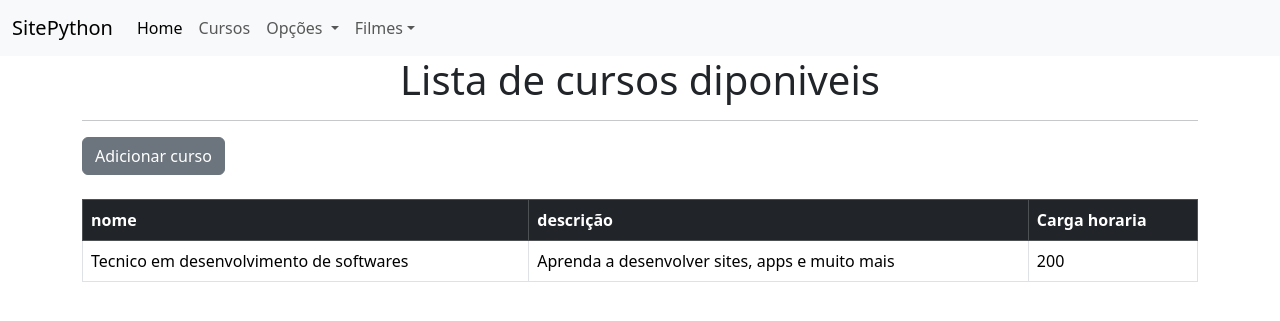
After one commit to 1GustavoBueno1/Estudos, a Flask app: page /CursosDisponiveis in a window 1280 px wide. The commit adds this page. Shown: the top 321 px of the page. Run offline with Flask 3, Linux system fonts and the light colour scheme.

Commit message:
Adicionando novas paginas cursos disponiveis e adicionar cursos e criando suas respectivas funções

```diff
--- a/FlaskAPI/main.py
+++ b/FlaskAPI/main.py
@@ -1,4 +1,4 @@
-from flask import Flask, render_template, request
+from flask import Flask, render_template, request, redirect, url_for
 from flask_sqlalchemy import SQLAlchemy
 import urllib.request, json
 from dotenv import load_dotenv
@@ -9,7 +9,7 @@ db = SQLAlchemy(app)
 app.json.sort_keys = False
 load_dotenv()
 API_KEY = os.getenv("api_key")
-class UsuariosDoCurso(db.Model):
+class Cursos(db.Model):
     def __init__(self, nome, desc, ch):
         self.nome = nome
         self.desc = desc
@@ -18,26 +18,25 @@ class UsuariosDoCurso(db.Model):
     nome = db.Column(db.String(50))
     desc = db.Column(db.String(150))
     ch = db.Column(db.Integer)
-
-
-registros = []
-frutas = ["banana", "maça", "Melancia"]
 @app.route("/", methods = ['GET'])
 def homepage():
     return render_template("homepage.html")
-@app.route("/pagina1", methods = ['GET', 'POST'])
-def pagina1():
-    if request.method == "POST":
-        if request.form.get("frutas"):
-            frutas.append(request.form.get("frutas"))
-    return render_template("Index.html", frutas = frutas)
 
-@app.route("/pagina2", methods = ['GET', 'POST'])
-def pagina2():
+@app.route("/CursosDisponiveis", methods = ['GET'])
+def ver_cursos():
+    return render_template("cursos_disponiveis.html", cursos = Cursos.query.all())
+
+@app.route("/CadastrarCurso", methods = ['GET', 'POST'])
+def cadastrar_curso():
     if request.method == 'POST':
-        if request.form.get("Aluno") and request.form.get("Nota"):
-            registros.append({'Aluno': request.form.get("Aluno"), 'Nota': request.form.get("Nota")})
-    return render_template("pag2.html", registros = registros)
+        nome = request.form.get("nome")
+        desc = request.form.get("desc")
+        ch = request.form.get("ch")
+        curso = Cursos(nome, desc, ch)
+        db.session.add(curso)
+        db.session.commit()
+        return redirect(url_for('cadastrar_curso'))
+    return render_template("cadastro_de_cursos.html")
 
 @app.route("/filmes/<propriedade>", methods = ['GET'])
 def filmes(propriedade):
@@ -47,8 +46,8 @@ def filmes(propriedade):
         url = f'https://api.themoviedb.org/3/discover/movie?with_genres=16&certification_country=US&certification.lte=PG&sort_by=popularity.desc&api_key={API_KEY}'
     elif propriedade == 'filmes_em_cartaz':
         url = f'https://api.themoviedb.org/3/movie/now_playing?api_key={API_KEY}'
-    api_reposta = urllib.request.urlopen(url)
-    dados_brutos = api_reposta.read()
+    api_resposta = urllib.request.urlopen(url)
+    dados_brutos = api_resposta.read()
     jsondata = json.loads(dados_brutos)
     return render_template("filmes.html", filmes = jsondata['results'])
 
--- a/FlaskAPI/templates/base.html
+++ b/FlaskAPI/templates/base.html
@@ -7,7 +7,7 @@
     <link rel="stylesheet" href="https://cdn.jsdelivr.net/npm/bootstrap@5.3.3/dist/css/bootstrap.min.css" integrity="sha384-QWTKZyjpPEjISv5WaRU9OFeRpok6YctnYmDr5pNlyT2bRjXh0JMhjY6hW+ALEwIH" crossorigin="anonymous">
 </head>
 <body>
-        <nav class="navbar navbar-expand-lg bg-body-tertiary">
+    <nav class="navbar navbar-expand-lg bg-body-tertiary">
     <div class="container-fluid">
         <a class="navbar-brand" href="#">SitePython</a>
         <button class="navbar-toggler" type="button" data-bs-toggle="collapse" data-bs-target="#navbarSupportedContent" aria-controls="navbarSupportedContent" aria-expanded="false" aria-label="Toggle navigation">
@@ -19,15 +19,14 @@
             <a class="nav-link active" aria-current="page" href="{{url_for('homepage')}}">Home</a>
             </li>
             <li class="nav-item">
-            <a class="nav-link" href="#">Link</a>
+            <a class="nav-link" href="{{url_for('ver_cursos')}}">Cursos</a>
             </li>
             <li class="nav-item dropdown">
             <a class="nav-link dropdown-toggle" href="#" role="button" data-bs-toggle="dropdown" aria-expanded="false">
                 Opções
             </a>
             <ul class="dropdown-menu">
-                <li><a class="dropdown-item" href="{{url_for('pagina1')}}">Lista de frutas</a></li>
-                <li><a class="dropdown-item" href="{{url_for('pagina2')}}">Adicionar notas</a></li>
+                <li><a class="dropdown-item" href="{{url_for('cadastrar_curso')}}">curso</a></li>
                 <li><hr class="dropdown-divider"></li>
             </ul>
             </li>
--- /dev/null
+++ b/FlaskAPI/templates/cursos_disponiveis.html
@@ -0,0 +1,25 @@
+{% extends 'base.html' %}
+{% block conteudo %}
+<h1 style = "text-align: center;">Lista de cursos diponiveis</h1>
+<hr>
+<a href="{{url_for('cadastrar_curso')}}" class="btn btn-secondary">Adicionar curso</a>
+<br><br>
+<table class="table table-bordered table-hover">
+    <thead class="table table-dark">
+        <tr>
+        <th scope="col">nome</th>
+        <th scope="col">descrição</th>
+        <th scope="col">Carga horaria</th>
+        </tr>
+    </thead>
+    <tbody>
+        {% for curso in cursos %}
+        <tr>
+            <td>{{curso.nome}}</td>
+            <td>{{curso.desc}}</td>
+            <td>{{curso.ch}}</td>
+        </tr>
+        {% endfor %}
+    </tbody>
+</table>
+{% endblock conteudo %}
```
Also changed, not shown: FlaskAPI/templates/cadastro_de_cursos.html (added, +19 -0 lines), FlaskAPI/templates/index.html (deleted, +0 -17 lines), FlaskAPI/templates/pag2.html (deleted, +0 -22 lines), instance/cursos.sqlite3.
